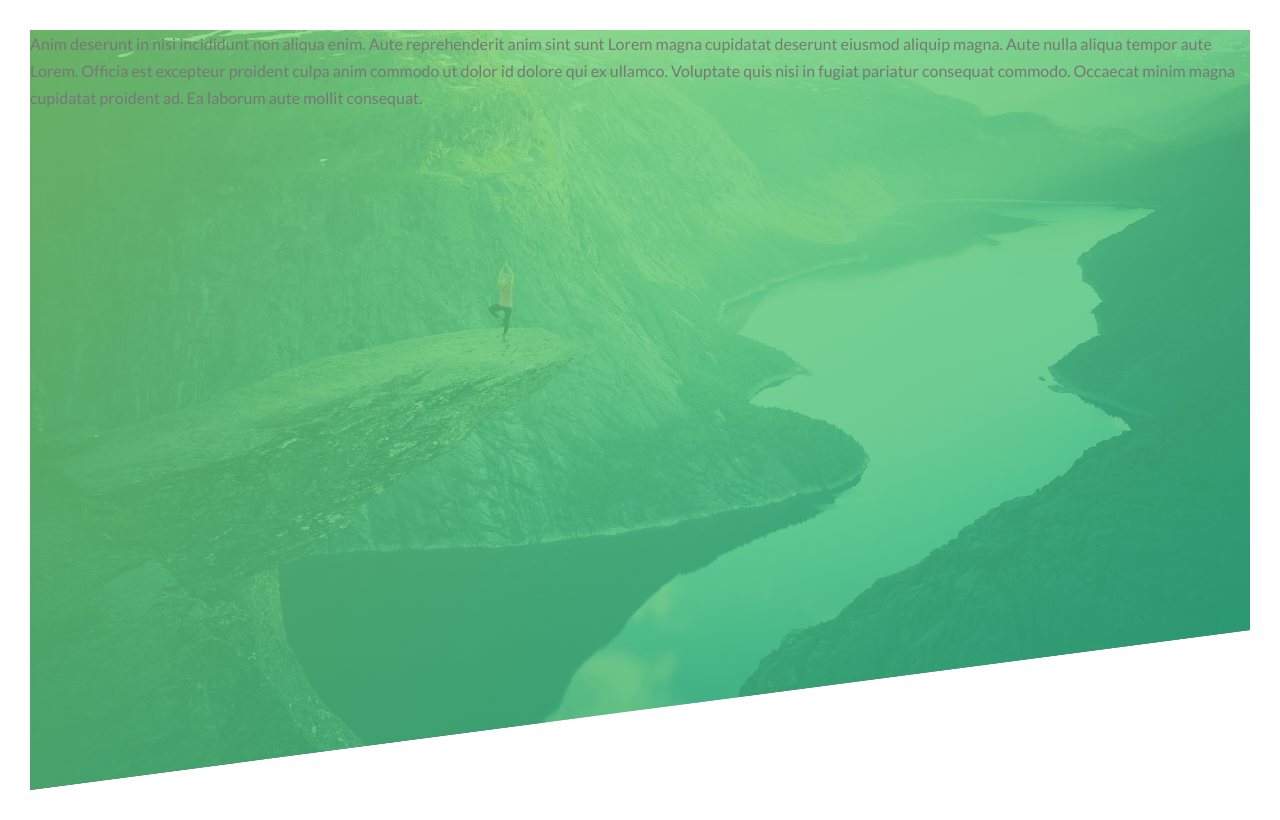
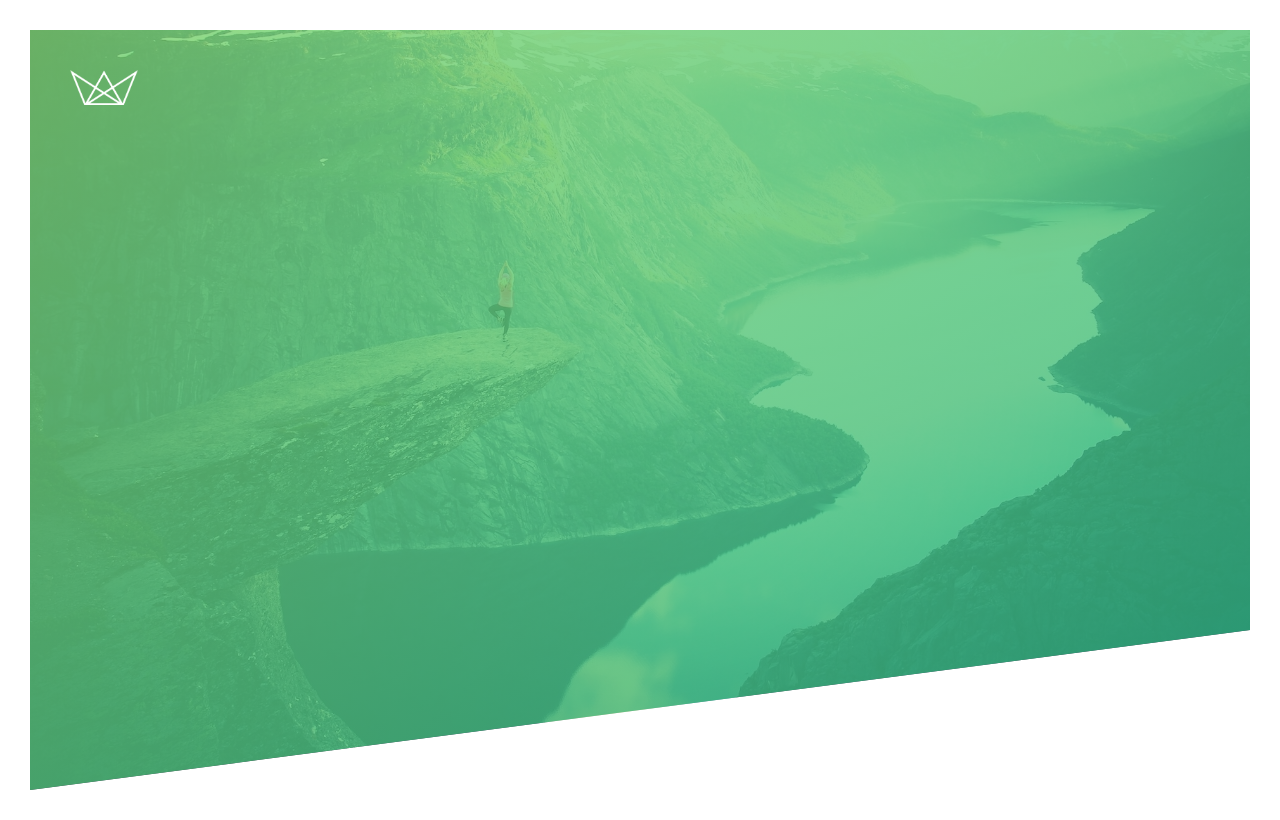
Before and after one commit to ksukoz/natours, a plain HTML site: page index.html in a window 1280 px wide. Drawn offline with Linux system fonts and the light colour scheme.

Commit message:
Create and style main logo

```diff
--- a/css/style.css
+++ b/css/style.css
@@ -14,6 +14,7 @@ body {
 }
 
 .main-header {
+  position: relative;
   height: 95vh;
   background-image:
     linear-gradient(to right bottom,
@@ -24,3 +25,13 @@ body {
   background-position: top;
   clip-path: polygon(0 0, 0% 100%, 100% 75vh, 100% 0);
 }
+
+.main-header__logo-wrap {
+  position: absolute;
+  top: 40px;
+  left: 40px;
+}
+
+.main-logo {
+  height: 35px;
+}
--- a/index.html
+++ b/index.html
@@ -13,7 +13,9 @@
 </head>
 <body>
   <header class="main-header">
-    Anim deserunt in nisi incididunt non aliqua enim. Aute reprehenderit anim sint sunt Lorem magna cupidatat deserunt eiusmod aliquip magna. Aute nulla aliqua tempor aute Lorem. Officia est excepteur proident culpa anim commodo ut dolor id dolore qui ex ullamco. Voluptate quis nisi in fugiat pariatur consequat commodo. Occaecat minim magna cupidatat proident ad. Ea laborum aute mollit consequat.
+    <div class="main-header__logo-wrap">
+      <img src="img/logo-white.png" alt="Logo" class="main-logo">
+    </div>
   </header>
 </body>
 </html>
```
